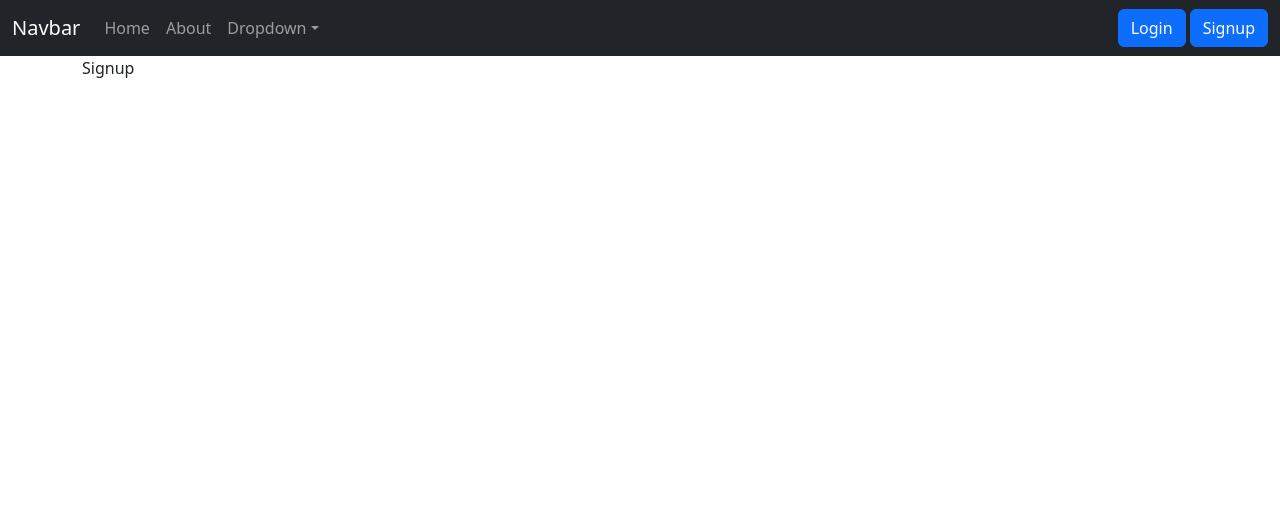
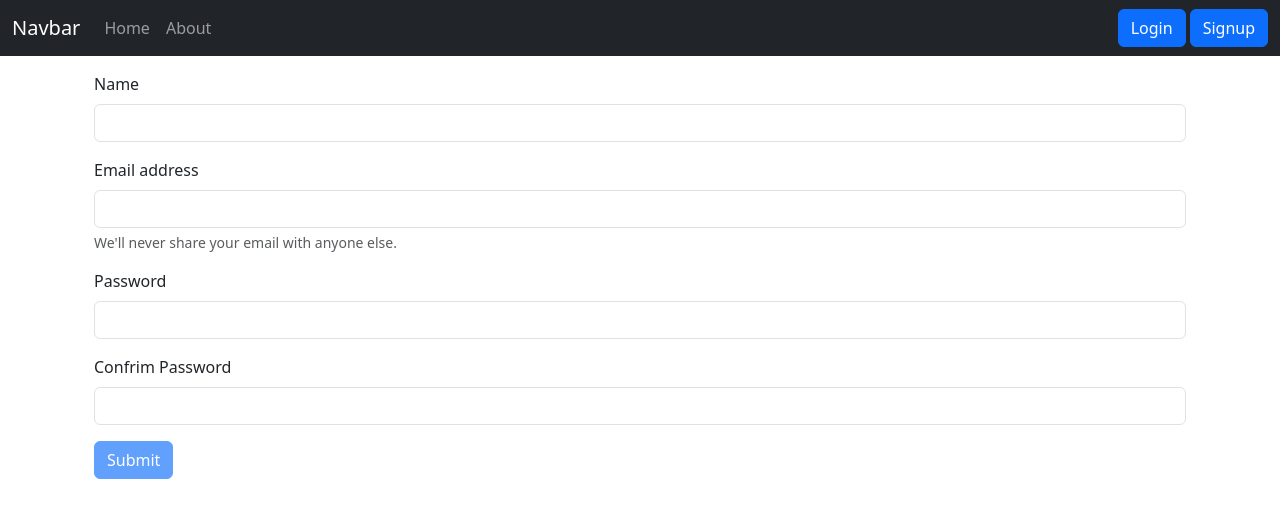
Before and after one commit to ManjiCoder/iNoteBook, a React (Vite) app: page /signup in a window 1280 px wide. Shown: the top 518 px of the page. Built offline with nearby package versions, Linux system fonts and the light colour scheme.

Commit message:
Video - 70 ✔ Adding SignUp Component to iNotebook  - ✔

```diff
--- a/src/components/Navbar.jsx
+++ b/src/components/Navbar.jsx
@@ -19,17 +19,6 @@ function Navbar() {
             <li className="nav-item">
               <Link className={`nav-link ${pathname === '/about' ? 'active' : ''}`} to="/about">About</Link>
             </li>
-            <li className="nav-item dropdown">
-              <a className="nav-link dropdown-toggle" href="#" role="button" data-bs-toggle="dropdown" aria-expanded="false">
-                Dropdown
-              </a>
-              <ul className="dropdown-menu">
-                <li><a className="dropdown-item" href="#">Action</a></li>
-                <li><a className="dropdown-item" href="#">Another action</a></li>
-                <li><hr className="dropdown-divider" /></li>
-                <li><a className="dropdown-item" href="#">Something else here</a></li>
-              </ul>
-            </li>
           </ul>
           <form className="d-flex">
             <Link className="btn btn-primary mx-1" type="submit" to="/login">Login</Link>
--- a/src/pages/Login.jsx
+++ b/src/pages/Login.jsx
@@ -34,6 +34,7 @@ function Login() {
     console.log(json);
   };
   return (
+    <div className="container">
       <form onSubmit={handleLogin}>
         <div className="my-3">
           <label htmlFor="email" className="form-label">Email address</label>
@@ -46,6 +47,7 @@ function Login() {
         </div>
         <button type="submit" className="btn btn-primary">Submit</button>
       </form>
+    </div>
   );
 }
 
--- a/src/pages/Signup.jsx
+++ b/src/pages/Signup.jsx
@@ -1,8 +1,66 @@
-import React from 'react';
+/* eslint-disable jsx-a11y/label-has-associated-control */
+import React, { useContext, useState } from 'react';
+import { useNavigate } from 'react-router-dom';
+import NoteContext from '../context/notes/NoteContext';
 
 function Signup() {
+  const Navigate = useNavigate();
+  const context = useContext(NoteContext);
+  const { showAlert } = context;
+  const [credentials, setCredentials] = useState({
+    name: '', email: '', password: '', cpassword: '',
+  });
+  const {
+    name, email, password, cpassword,
+  } = credentials;
+
+  const handleOnChange = (e) => {
+    setCredentials({ ...credentials, [e.target.name]: e.target.value });
+  };
+  const handleSingup = async (e) => {
+    e.preventDefault();
+    // API Call
+    // DON'T USE LIKE THIS IN PRODUCTION ==> Use .config-file or .env - file to save the http://localhost:5000/api/createuser
+    const response = await fetch('http://localhost:5000/api/createuser', {
+      method: 'POST',
+      headers: { 'Content-Type': 'application/json' },
+      body: JSON.stringify({ name, email, password }),
+    });
+    const json = await response.json();
+    console.log(json);
+    if (json.success) {
+      // Save the token and redirect
+      Navigate('/');
+      localStorage.setItem('token', json.authToken);
+    } else {
+      showAlert('danger', json.error);
+    }
+    console.log(json);
+  };
+
   return (
-    <div>Signup</div>
+    <div className="container">
+      <form onSubmit={handleSingup}>
+        <div className="my-3">
+          <label htmlFor="name" className="form-label">Name</label>
+          <input type="text" name="name" className="form-control" id="name" onChange={handleOnChange} value={name} />
+        </div>
+        <div className="my-3">
+          <label htmlFor="email" className="form-label">Email address</label>
+          <input type="email" name="email" className="form-control" id="email" aria-describedby="emailHelp" onChange={handleOnChange} value={email} />
+          <div id="emailHelp" className="form-text">We&apos;ll never share your email with anyone else.</div>
+        </div>
+        <div className="mb-3">
+          <label htmlFor="password" className="form-label">Password</label>
+          <input type="password" name="password" className="form-control" id="password" onChange={handleOnChange} value={password} minLength={5} />
+        </div>
+        <div className="mb-3">
+          <label htmlFor="cpassword" className="form-label">Confrim Password</label>
+          <input type="password" name="cpassword" className="form-control" id="cpassword" onChange={handleOnChange} value={cpassword} minLength={5} />
+        </div>
+        <button type="submit" disabled={(password.length || cpassword.length) < 5} className="btn btn-primary">Submit</button>
+      </form>
+    </div>
   );
 }
 
```
Also changed, not shown: 1 other file (tests, documents, lock files or other folders). Lines whose indentation alone changed are shown as unchanged.
